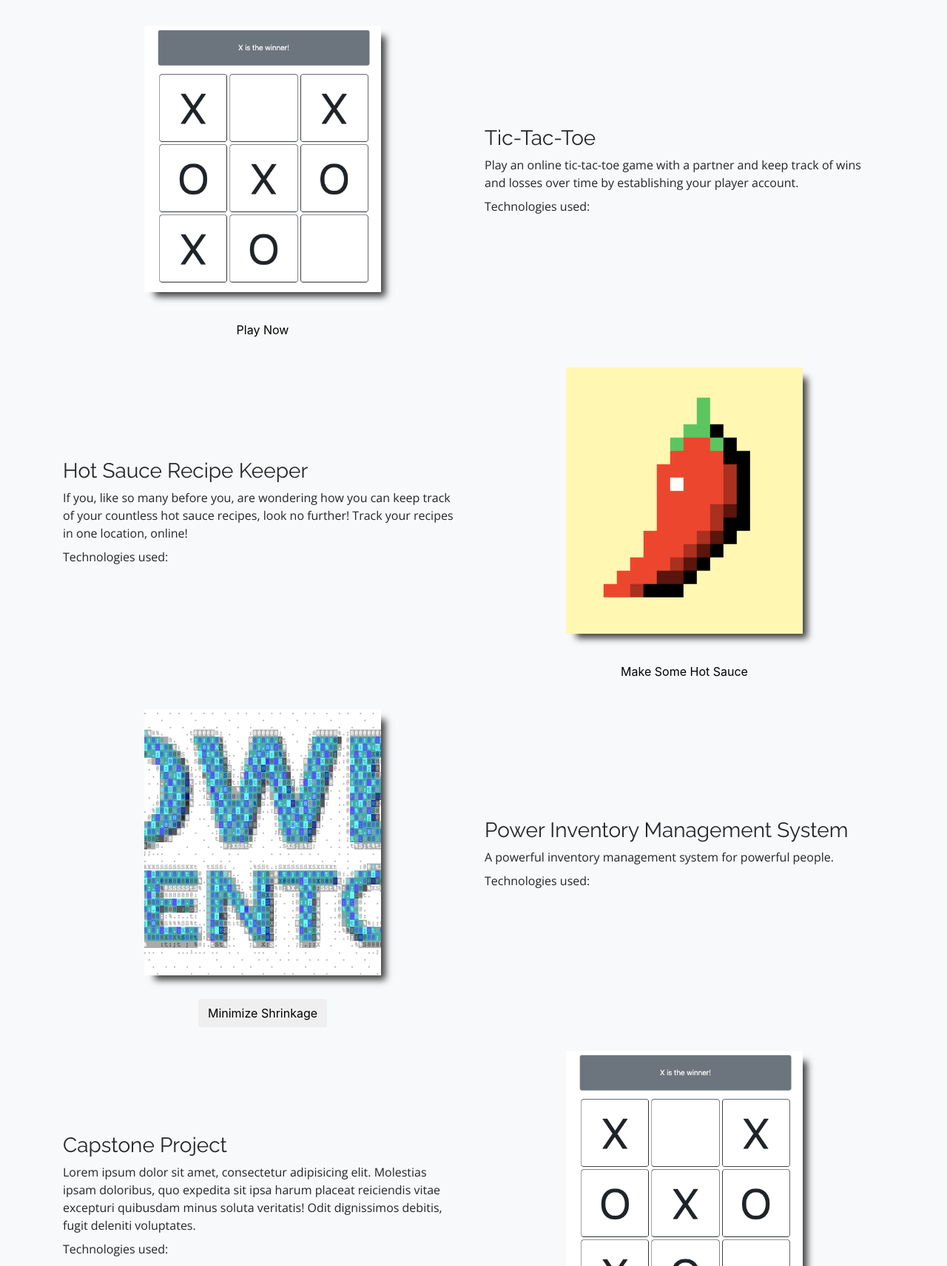
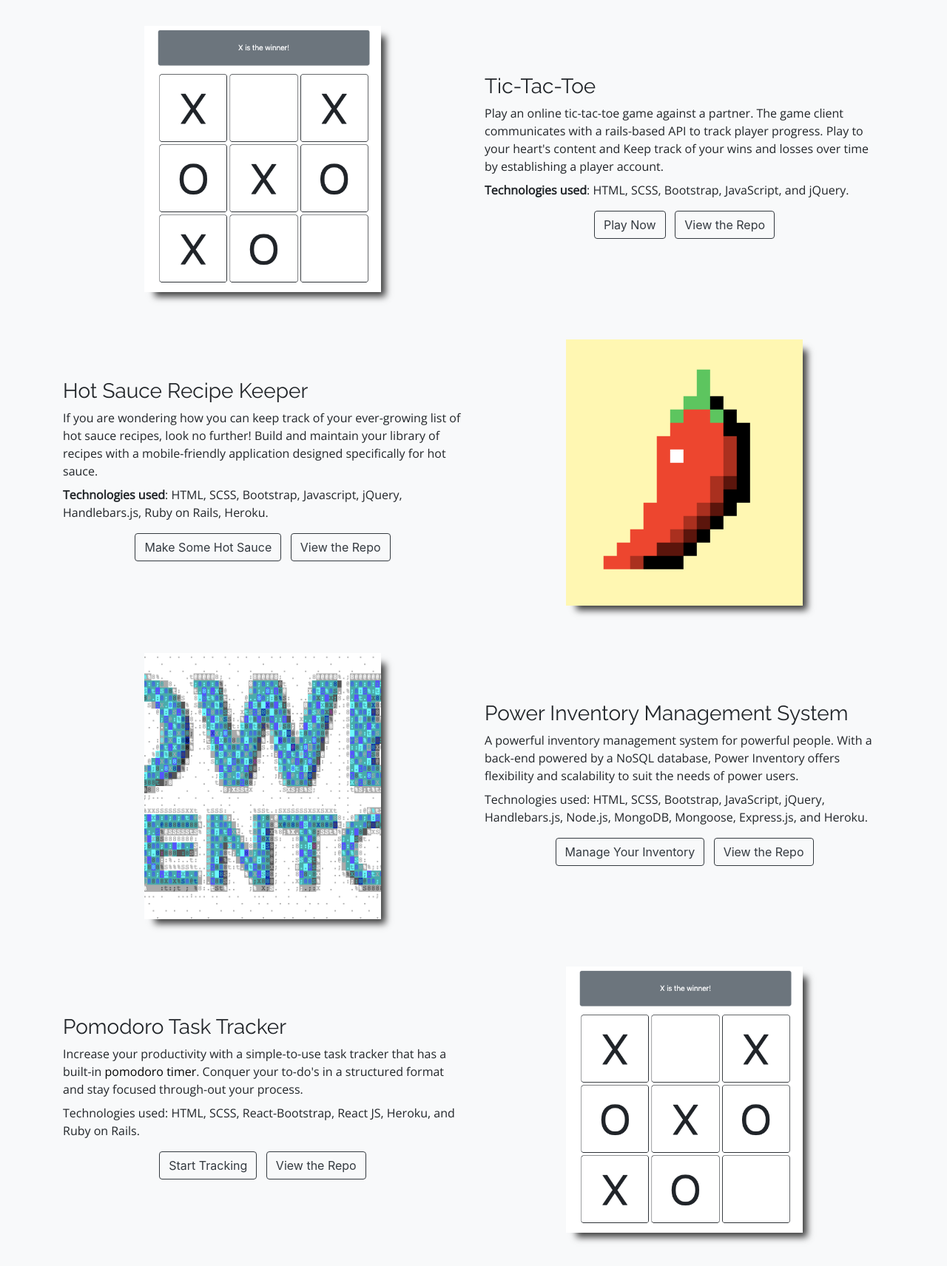
Before and after one commit to matthewjmontalto/matthewjmontalto.github.io, a website: page index.html in a window 1280 px wide. Shown: the part 2581-4293 px from the top of the page at 74% size. Drawn offline with nearby package versions, Linux system fonts and the light colour scheme.

Commit message:
Link to project applications and repos
- Add links for projects and finalize layout.

```diff
--- a/index.html
+++ b/index.html
@@ -53,7 +53,7 @@
     </div>
     <div class="container">
       <div data-aos="slide-up" class="row">
-      <div class="col-md-6 col-sm-12">
+        <div class="col-lg-6 col-sm-12">
           <div class="hero-image">
             <!-- Hero Image -->
           </div>
@@ -68,7 +68,8 @@
           </p>
           <p class="my-2">
             My experience has taught me to enjoy collaboration with numerous personalities and how to harness creativity and
-          leverage passionate energy. I was taught to value a well-crafted story and to know when listening with an open mind is most important. I view problems as opportunities and value disciplined optimization. As I look ahead, I see boundless opportunity to combine the talents I’ve honed these past years and apply them to developing software that is fun, powerful, useful, and valuable.
+            leverage passionate energy. I was taught to value a well-crafted story and to know when listening with an open mind is most important. I view problems as opportunities and value disciplined optimization. As I look ahead, I see boundless
+            opportunity to combine the talents I’ve honed these past years and apply them to developing software that is fun, powerful, useful, and valuable.
           </p>
         </div>
       </div>
@@ -112,65 +113,79 @@
         <div data-aos="slide-up" class="col-lg-6 col-sm-12">
           <!-- project image 1 -->
           <div class="project-logo project1"></div>
-        <a class="btn" href="https://matthewjmontalto.github.io/tic-tac-toe/" target="_blank">Play Now</a>
         </div>
         <div data-aos="slide-up" class="col-lg-6 col-sm-12 align-self-center">
           <h3>Tic-Tac-Toe</h3>
           <p class="my-2">
-          Play an online tic-tac-toe game with a partner and keep track
-          of wins and losses over time by establishing your player account.
+            Play an online tic-tac-toe game against a partner. The game client
+            communicates with a rails-based API to track player progress. Play to
+            your heart's content and Keep track of your wins and losses over
+            time by establishing a player account.
           </p>
           <p class="my-2">
-          Technologies used:
+            <strong>Technologies used</strong>: HTML, SCSS, Bootstrap, JavaScript, and jQuery.
           </p>
+          <a class="btn btn-outline-dark mx-1 my-2" href="https://matthewjmontalto.github.io/tic-tac-toe/" target="_blank">Play Now</a>
+          <a class="btn btn-outline-dark mx-1 my-2" href="https://github.com/matthewjmontalto/tic-tac-toe" target="_blank">View the Repo</a>
         </div>
       </div>
       <div class="row content-reorder">
         <div data-aos="slide-up" class="col-lg-6 col-sm-12 align-self-center">
           <h3>Hot Sauce Recipe Keeper</h3>
           <p class="my-2">
-          If you, like so many before you, are wondering how you can keep
-          track of your countless hot sauce recipes, look no further!
-          Track your recipes in one location, online!
+            If you are wondering how you can keep
+            track of your ever-growing list of hot sauce recipes, look no further!
+            Build and maintain your library of recipes with a mobile-friendly
+            application designed specifically for hot sauce.
           </p>
           <p class="my-2">
-          Technologies used:
+            <strong>Technologies used</strong>: HTML, SCSS, Bootstrap,
+            Javascript, jQuery, Handlebars.js, Ruby on Rails, Heroku.
           </p>
+          <a class="btn btn-outline-dark mx-1 my-2" href="https://matthewjmontalto.github.io/hot-sauce-recipe-tracker-client/" target="_blank">Make Some Hot Sauce</a>
+          <a class="btn btn-outline-dark mx-1 my-2" href="https://github.com/matthewjmontalto/hot-sauce-recipe-tracker-client" target="_blank">View the Repo</a>
         </div>
         <div data-aos="slide-up" class="col-lg-6 col-sm-12">
           <!-- project image 2 -->
           <div class="project-logo project2"></div>
-        <a class="btn" href="https://matthewjmontalto.github.io/tic-tac-toe/" target="_blank">Make Some Hot Sauce</a>
         </div>
       </div>
       <div class="row">
         <div data-aos="slide-up" class="col-lg-6 col-sm-12">
           <div class="project-logo project3"></div>
-        <button class="btn">Minimize Shrinkage</button>
         </div>
         <div data-aos="slide-up" class="col-lg-6 col-sm-12 align-self-center">
           <h3>Power Inventory Management System</h3>
           <p class="my-2">
-          A powerful inventory management system for powerful people.
+            A powerful inventory management system for powerful people. With a
+            back-end powered by a NoSQL database, Power Inventory offers
+            flexibility and scalability to suit the needs of power users.
           </p>
           <p class="my-2">
-          Technologies used:
+            Technologies used: HTML, SCSS, Bootstrap, JavaScript, jQuery,
+            Handlebars.js, Node.js, MongoDB, Mongoose, Express.js, and Heroku.
           </p>
+          <a class="btn btn-outline-dark mx-1 my-2" href="#" target="_blank">Manage Your Inventory</a>
+          <a class="btn btn-outline-dark mx-1 my-2" href="https://github.com/matthewjmontalto/inventory-manager-client" target="_blank">View the Repo</a>
         </div>
       </div>
       <div class="row content-reorder">
         <div data-aos="slide-up" class="col-lg-6 col-sm-12 align-self-center">
-        <h3>Capstone Project</h3>
+          <h3>Pomodoro Task Tracker</h3>
           <p class="my-2">
-          Lorem ipsum dolor sit amet, consectetur adipisicing elit. Molestias ipsam doloribus, quo expedita sit ipsa harum placeat reiciendis vitae excepturi quibusdam minus soluta veritatis! Odit dignissimos debitis, fugit deleniti voluptates.
+            Increase your productivity with a simple-to-use task tracker that
+            has a built-in <a href="https://en.wikipedia.org/wiki/Pomodoro_Technique" target="_blank">pomodoro timer</a>.
+            Conquer your to-do's in a structured format and stay focused
+            through-out your process.
           </p>
           <p class="my-2">
-          Technologies used:
+            Technologies used: HTML, SCSS, React-Bootstrap, React JS, Heroku, and Ruby on Rails.
           </p>
+          <a class="btn btn-outline-dark mx-1 my-2" href="https://matthewjmontalto.github.io/capstone-pomodoro-tracker-client-redeploy/#/" target="_blank">Start Tracking</a>
+          <a class="btn btn-outline-dark mx-1 my-2" href="https://github.com/matthewjmontalto/capstone-pomodoro-tracker-client-redeploy" target="_blank">View the Repo</a>
         </div>
         <div data-aos="slide-up" class="col-lg-6 col-sm-12">
           <div class="project-logo project4"></div>
-        <button class="btn">Capstone Away!</button>
         </div>
       </div>
     </div>
@@ -189,7 +204,9 @@
   <script src="https://maxcdn.bootstrapcdn.com/bootstrap/4.0.0/js/bootstrap.min.js" integrity="sha384-JZR6Spejh4U02d8jOt6vLEHfe/JQGiRRSQQxSfFWpi1MquVdAyjUar5+76PVCmYl" crossorigin="anonymous"></script>
   <!-- animate on scroll script -->
   <script src="https://unpkg.com/aos@next/dist/aos.js"></script>
- <script>AOS.init();</script>
+  <script>
+    AOS.init();
+  </script>
 </body>
 
 </html>
```
Lines whose indentation alone changed are shown as unchanged.
